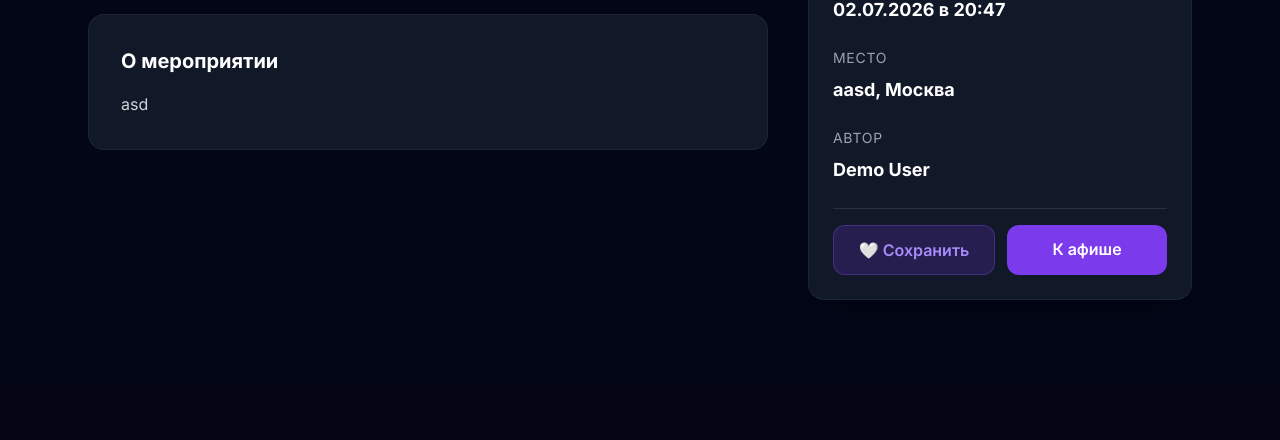
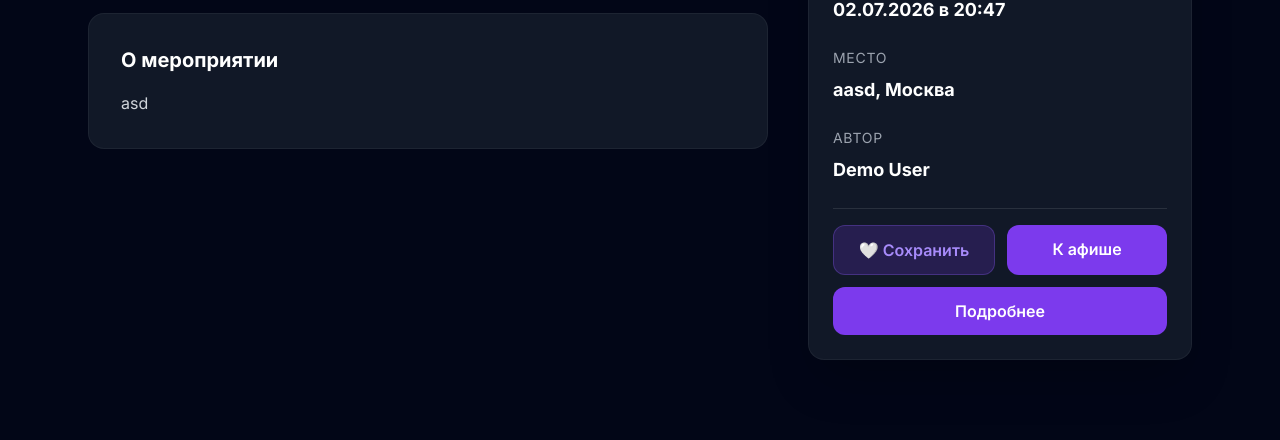
Before and after one commit to kuramagod/event-hub, a Flask app: a page that uses flaskr/templates/event/event.html in a window 1280 px wide. Shown: the part 471-911 px from the top of the page. Before the commit the page ends 771 px from the top, so only its background shows below. Run offline with Flask 3, Linux system fonts and the light colour scheme; some libraries are stand-ins or nearby versions.

Commit message:
Добавил external_url для ссылко на посторонние ресурсы связанные с мероприятием.

```diff
--- a/flaskr/event.py
+++ b/flaskr/event.py
@@ -88,6 +88,7 @@ def add_event():
             address=form.address.data,
             city_id=city_id,
             user_id=current_user.id,
+            external_url=form.external_url.data
         )
         event.save()
         db_session.add(event)
--- a/flaskr/forms.py
+++ b/flaskr/forms.py
@@ -90,6 +90,7 @@ class EventForm(Form):
 
     address = StringField('Адрес', validators=[
         validators.DataRequired(),
+        validators.URL(),
         validators.Length(max=200, message="Длина поля должна быть до 200 символов")
     ])
 
@@ -103,6 +104,10 @@ class EventForm(Form):
 
     price = IntegerField("Укажите цену", validators=[
         validators.DataRequired()
+    ])
+
+    external_url = URLField("Ссылка на внеший ресурс", validators=[
+        validators.URL()
     ])
 
     description = TextAreaField("Описание", validators=[
--- a/flaskr/models.py
+++ b/flaskr/models.py
@@ -63,6 +63,7 @@ class Event(Base):
     price = Column(String(50), unique=False)
     description = Column(String(500), unique=False)
     user_id = Column(Integer, ForeignKey('users.id', ondelete='CASCADE'))
+    external_url = Column(String, unique=False, nullable=True)
 
     author = relationship("User", back_populates="events")
     category = relationship("Category", back_populates="events")
--- a/flaskr/templates/event/add-event.html
+++ b/flaskr/templates/event/add-event.html
@@ -68,6 +68,10 @@
 		</div>
 
 		<div>
+			{{ render_field(form.external_url, type="url", placeholder='https://...', required=False) }}
+		</div>
+
+		<div>
 			{{ render_field(form.description, type="textarea", rows="5", placeholder="Подробное описание события...", required=True) }}
 		</div>
 
--- a/flaskr/templates/event/event.html
+++ b/flaskr/templates/event/event.html
@@ -19,7 +19,9 @@
 
 		<!-- Основной контент -->
 		<div class="flex-1">
-      <span class="inline-block px-3 py-1 rounded-full text-xs font-semibold backdrop-blur-md border border-white/10 mb-4 uppercase tracking-wider">{{ event.category.name }}</span>
+			<span class="inline-block px-3 py-1 rounded-full text-xs font-semibold backdrop-blur-md bg-[{{ event.category.color }}]/20 text-[{{ event.category.color }}] border-[{{ event.category.color }}]/30 mb-4 uppercase tracking-wider">
+				{{ event.category.name }}
+			</span>
 			<h1 class="text-4xl md:text-5xl font-black tracking-tight mb-4 leading-tight">{{ event.name }}</h1>
 			<p class="text-gray-400 mb-8 flex items-center gap-2">
 				<span>Опубликовано:</span>
@@ -62,11 +64,16 @@
 					</div>
 
 					<!-- Действия -->
-          <div class="flex gap-3 pt-4 border-t border-white/10">
+					<div class="flex flex-col gap-3 pt-4 border-t border-white/10">
+						<div class="flex gap-3">
 							<button id="likeBtn" data-event-id="{{ event.id }}" class="flex-1 py-3 rounded-xl {% if is_liked %}bg-rose-600/20 text-rose-400 border-rose-500/30{% else %}bg-violet-600/20 text-violet-400 border-violet-500/30{% endif %} hover:bg-violet-600/40 transition font-semibold border">
 								{% if is_liked %}❤ В коллекции{% else %}🤍 Сохранить{% endif %}
 							</button>
-            <a href="/" class="flex-1 text-center py-3 rounded-xl bg-violet-600 hover:bg-violet-500 text-white font-semibold transition">К афише</a>
+							<a href="{{ url_for('event.index') }}" class="flex-1 text-center py-3 rounded-xl bg-violet-600 hover:bg-violet-500 text-white font-semibold transition">К афише</a>
+						</div>
+						{% if event.external_url %}
+							<a href="{{ event.external_url }}" class="w-full text-center py-3 rounded-xl bg-violet-600 hover:bg-violet-500 text-white font-semibold transition">Подробнее</a>
+						{% endif %}
 					</div>
 				</div>
 			</div>
--- a/flaskr/templates/event/index.html
+++ b/flaskr/templates/event/index.html
@@ -62,7 +62,9 @@
 			<div class="relative h-44">
 				<img src="{{ event.image_url }}" alt="{{ event.name }}" class="w-full h-full object-cover">
 				<div class="absolute inset-0 bg-gradient-to-t from-black/80 to-transparent"></div>
-					<span class="absolute top-3 left-3 px-3 py-1 bg-[{{ event.category.color }}]/20 text-[{{ event.category.color }}] border-[{{ event.category.color }}]/30 backdrop-blur-md text-xs font-bold rounded-lg border uppercase">{{ event.category.name }}</span>
+					<span class="absolute top-3 left-3 px-3 py-1 bg-[{{ event.category.color }}]/20 text-[{{ event.category.color }}] border-[{{ event.category.color }}]/30 backdrop-blur-md text-xs font-bold rounded-lg border uppercase">
+						{{ event.category.name }}
+					</span>
 
 					<button type="button"
 						class="like-btn absolute top-3 right-3 p-2 bg-black/40 backdrop-blur-md rounded-full transition {{ 'text-rose-500' if event.is_liked else 'text-white/70' }}"
```
Also changed, not shown: flaskr/seed.py (+10 -10 lines), instance/flaskr.sqlite. Lines whose indentation alone changed are shown as unchanged.
